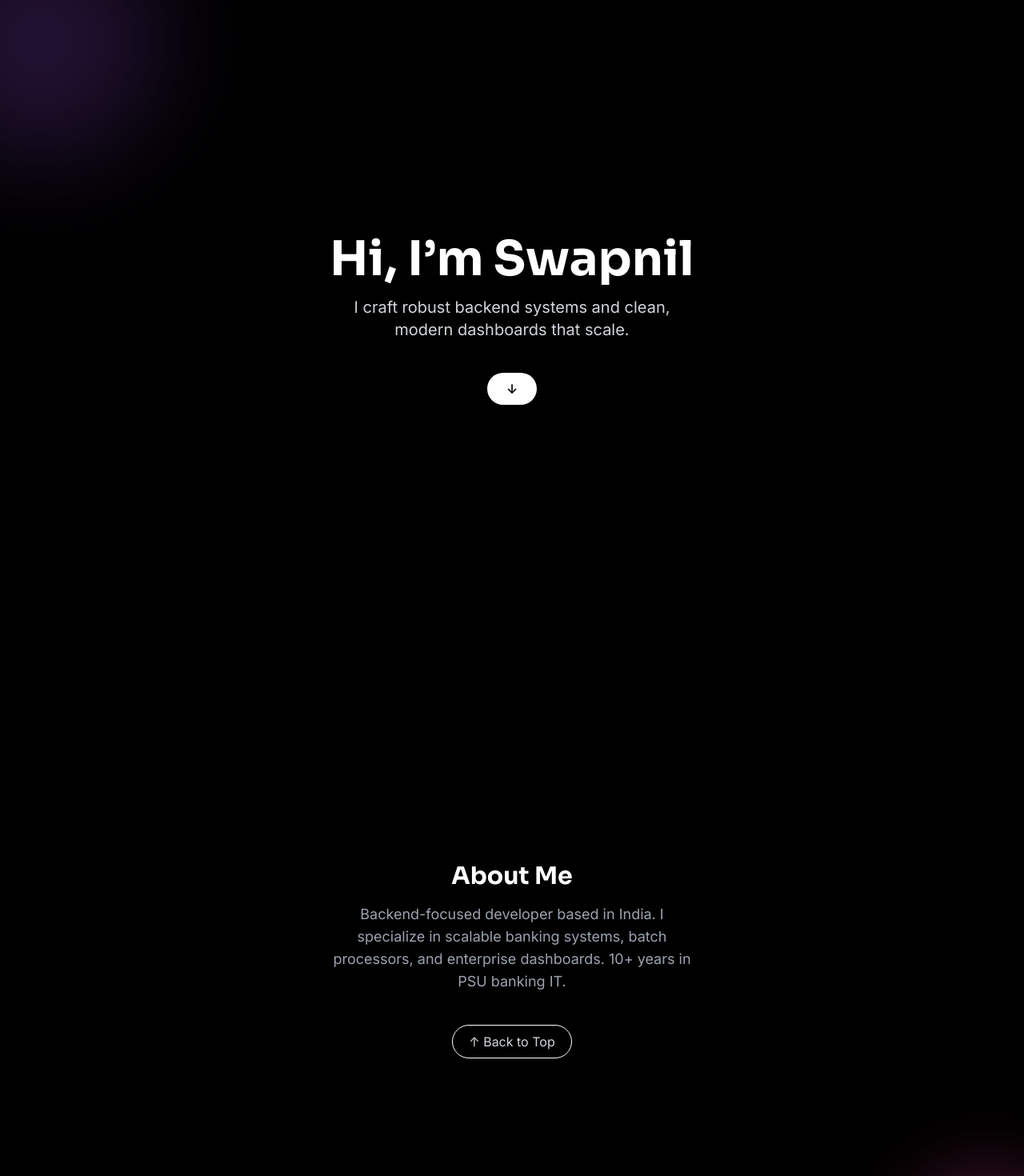
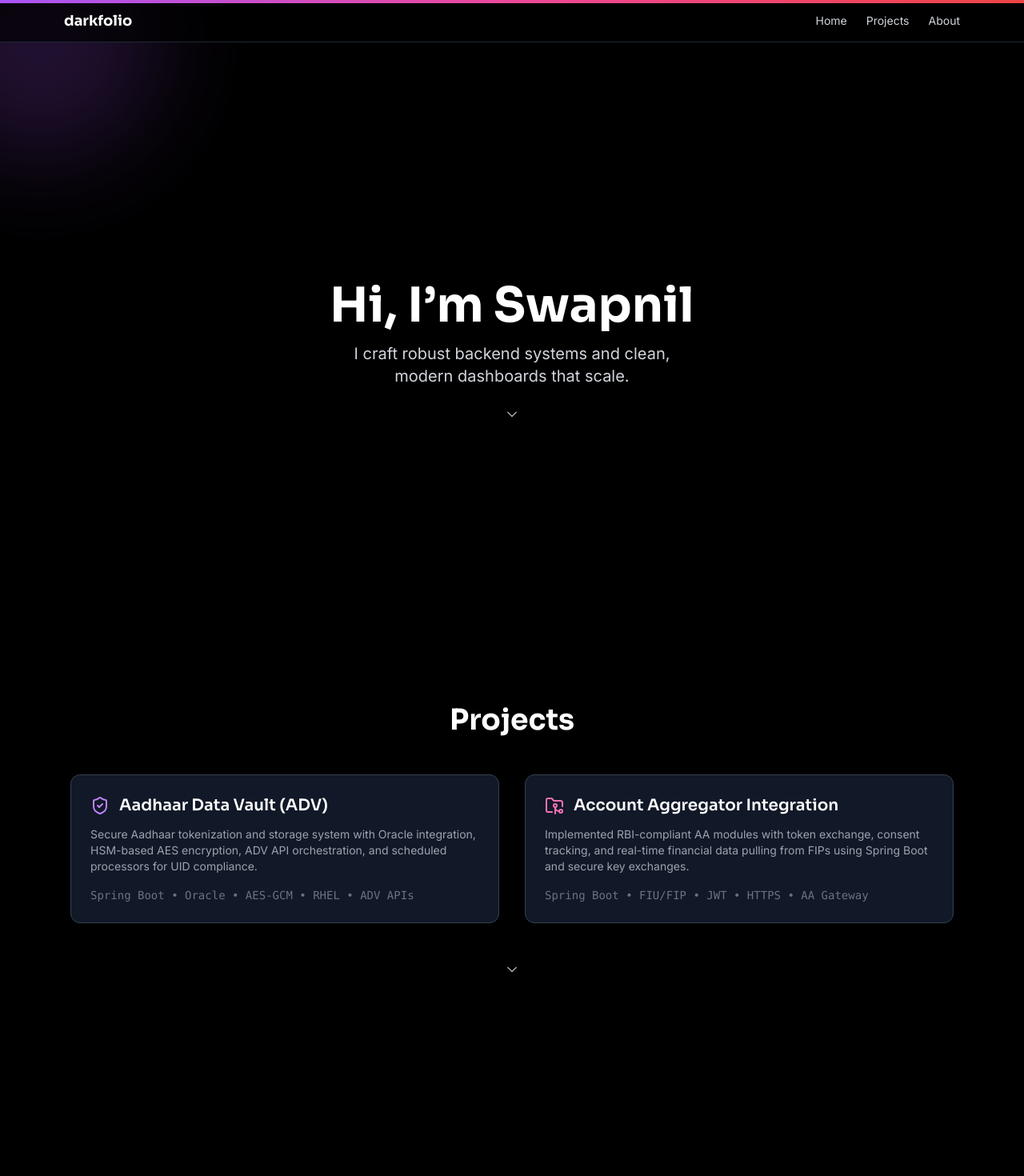
Before and after one commit to swapniljadav/darkfolio, a Next.js app: page / in a window 1280 px wide. Shown: the top 1470 px of the page at 80% size. Built offline with nearby package versions, Linux system fonts and the light colour scheme.

Commit message:
Polished hero spacing and updated scroll icons

```diff
--- a/src/app/page.tsx
+++ b/src/app/page.tsx
@@ -1,63 +1,116 @@
 'use client';
 
 import { useRef } from 'react';
+import FadeInWhenVisible from '@/components/FadeInWhenVisible';
+import Navbar from '@/components/Navbar';
+import ScrollProgress from '@/components/ScrollProgress';
+import { ShieldCheck, FolderGit2, ChevronDown } from 'lucide-react';
 import { motion } from 'framer-motion';
-import FadeInWhenVisible from '@/components/FadeInWhenVisible';
 
 export default function Home() {
-  const aboutRef = useRef<HTMLDivElement>(null);
-
-  const scrollToAbout = () => {
-    aboutRef.current?.scrollIntoView({ behavior: 'smooth' });
-  };
-
-  const scrollToTop = () => {
-    window.scrollTo({ top: 0, behavior: 'smooth' });
-  };
+  const scrollToTop = () => window.scrollTo({ top: 0, behavior: 'smooth' });
 
   return (
-    <main className="relative overflow-x-hidden bg-black text-white">
-      {/* Gradient Background Blobs */}
+    <main className="relative overflow-x-hidden bg-black text-white scroll-smooth">
+      <ScrollProgress />
+      <Navbar />
+
+      {/* Background blobs */}
       <div className="absolute top-[-100px] left-[-100px] w-[300px] h-[300px] bg-purple-500 rounded-full blur-3xl opacity-20 z-0" />
       <div className="absolute bottom-[-100px] right-[-80px] w-[250px] h-[250px] bg-pink-500 rounded-full blur-2xl opacity-20 z-0" />
 
-      {/* Content Wrapper */}
       <div className="relative z-10">
+        {/* HERO SECTION */}
+        <section id="hero" className="pt-20 h-screen w-full flex flex-col justify-center items-center text-center px-6">
+          <FadeInWhenVisible>
+            <h1 className="text-4xl sm:text-5xl md:text-6xl font-sora font-bold leading-tight">
+              Hi, I’m Swapnil
+            </h1>
+          </FadeInWhenVisible>
 
-        {/* HERO SECTION */}
-        <section className="h-screen w-full flex flex-col justify-center items-center text-center px-6">
-          <motion.h1
-            initial={{ opacity: 0, y: 40 }}
-            animate={{ opacity: 1, y: 0 }}
-            transition={{ duration: 1, ease: [0.22, 1, 0.36, 1] }}
-            className="text-4xl sm:text-5xl md:text-6xl font-sora font-bold leading-tight"
-          >
-            Hi, I’m Swapnil
-          </motion.h1>
+          <FadeInWhenVisible>
+          <p className="text-base sm:text-lg md:text-xl text-gray-300 font-inter mt-4 mb-6 max-w-md">
+              I craft robust backend systems and clean, modern dashboards that scale.
+            </p>
+          </FadeInWhenVisible>
 
-          <motion.p
-            initial={{ opacity: 0, y: 30 }}
-            animate={{ opacity: 1, y: 0 }}
-            transition={{ duration: 1, delay: 0.4, ease: [0.22, 1, 0.36, 1] }}
-            className="text-base sm:text-lg md:text-xl text-gray-300 font-inter mt-4 max-w-md"
-          >
-            I craft robust backend systems and clean, modern dashboards that scale.
-          </motion.p>
+          <FadeInWhenVisible>
+            <a
+              href="#projects"
+              className="mt-20 text-gray-400 hover:text-white transition cursor-pointer"
+              aria-label="Scroll to Projects"
+            >
+              <ChevronDown className="w-5 h-5" />
+            </a>
+          </FadeInWhenVisible>
+        </section>
 
-          <motion.button
-            initial={{ opacity: 0, y: 20 }}
-            animate={{ opacity: 1, y: 0 }}
-            transition={{ duration: 1, delay: 0.8, ease: [0.22, 1, 0.36, 1] }}
-            onClick={scrollToAbout}
-            className="mt-10 px-6 py-2 rounded-full bg-white text-black font-semibold hover:bg-gray-200 transition"
-          >
-            ↓
-          </motion.button>
+        {/* PROJECTS SECTION */}
+        <section
+          id="projects"
+          className="w-full max-w-6xl mx-auto px-6 py-20 text-center"
+        >
+          <FadeInWhenVisible>
+            <h2 className="text-3xl sm:text-4xl font-sora font-bold mb-12">
+              Projects
+            </h2>
+          </FadeInWhenVisible>
+
+          <div className="grid grid-cols-1 md:grid-cols-2 gap-8">
+            {/* ADV */}
+            <FadeInWhenVisible>
+              <motion.div
+                whileHover={{ scale: 1.03, boxShadow: '0 0 30px rgba(255,255,255,0.05)' }}
+                transition={{ type: 'spring', stiffness: 300 }}
+                className="bg-gray-900 border border-gray-700 rounded-xl p-6 text-left hover:border-white transition-all duration-300"
+              >
+                <div className="flex items-center gap-3 mb-3">
+                  <ShieldCheck className="text-purple-400 w-6 h-6" />
+                  <h3 className="text-xl font-sora font-semibold">Aadhaar Data Vault (ADV)</h3>
+                </div>
+                <p className="text-gray-400 font-inter text-sm mb-4">
+                  Secure Aadhaar tokenization and storage system with Oracle integration, HSM-based AES encryption,
+                  ADV API orchestration, and scheduled processors for UID compliance.
+                </p>
+                <p className="text-sm text-gray-500 font-mono">Spring Boot • Oracle • AES-GCM • RHEL • ADV APIs</p>
+              </motion.div>
+            </FadeInWhenVisible>
+
+            {/* Account Aggregator */}
+            <FadeInWhenVisible>
+              <motion.div
+                whileHover={{ scale: 1.03, boxShadow: '0 0 30px rgba(255,255,255,0.05)' }}
+                transition={{ type: 'spring', stiffness: 300 }}
+                className="bg-gray-900 border border-gray-700 rounded-xl p-6 text-left hover:border-white transition-all duration-300"
+              >
+                <div className="flex items-center gap-3 mb-3">
+                  <FolderGit2 className="text-pink-400 w-6 h-6" />
+                  <h3 className="text-xl font-sora font-semibold">Account Aggregator Integration</h3>
+                </div>
+                <p className="text-gray-400 font-inter text-sm mb-4">
+                  Implemented RBI-compliant AA modules with token exchange, consent tracking, and real-time financial
+                  data pulling from FIPs using Spring Boot and secure key exchanges.
+                </p>
+                <p className="text-sm text-gray-500 font-mono">Spring Boot • FIU/FIP • JWT • HTTPS • AA Gateway</p>
+              </motion.div>
+            </FadeInWhenVisible>
+          </div>
+
+          {/* ↓ Scroll to About Button */}
+          <FadeInWhenVisible>
+            <a
+              href="#about"
+              className="mt-12 inline-block text-gray-400 hover:text-white transition cursor-pointer"
+              aria-label="Scroll to About"
+            >
+              <ChevronDown className="w-5 h-5" />
+            </a>
+          </FadeInWhenVisible>
         </section>
 
         {/* ABOUT SECTION */}
         <section
-          ref={aboutRef}
+          id="about"
           className="min-h-screen flex flex-col justify-center items-center text-center px-6"
         >
           <FadeInWhenVisible>
@@ -82,7 +135,6 @@ export default function Home() {
             </button>
           </FadeInWhenVisible>
         </section>
-
       </div>
     </main>
   );
--- a/src/components/FadeInWhenVisible.tsx
+++ b/src/components/FadeInWhenVisible.tsx
@@ -1,24 +1,27 @@
 'use client';
 
 import { motion, useInView } from 'framer-motion';
-import { useRef } from 'react';
+import { useRef, useEffect, useState } from 'react';
 
 export default function FadeInWhenVisible({ children }: { children: React.ReactNode }) {
   const ref = useRef(null);
-  const isInView = useInView(ref, {
-    once: true,
-    margin: '-10% 0px',
-  });
+  const isInView = useInView(ref, { margin: '-10% 0px' });
+  const [hasEntered, setHasEntered] = useState(false);
+
+  useEffect(() => {
+    if (isInView) {
+      setHasEntered(true);
+    } else {
+      setHasEntered(false); // reset when it goes out of view
+    }
+  }, [isInView]);
 
   return (
     <motion.div
       ref={ref}
       initial={{ opacity: 0, y: 40 }}
-      animate={isInView ? { opacity: 1, y: 0 } : {}}
-      transition={{
-        duration: 1,
-        ease: [0.22, 1, 0.36, 1],
-      }}
+      animate={hasEntered ? { opacity: 1, y: 0 } : { opacity: 0, y: 40 }}
+      transition={{ duration: 0.8, ease: [0.22, 1, 0.36, 1] }}
     >
       {children}
     </motion.div>
--- /dev/null
+++ b/src/components/Navbar.tsx
@@ -0,0 +1,37 @@
+'use client';
+
+import { useEffect } from 'react';
+
+export default function Navbar() {
+  const handleSmoothScroll = (e: React.MouseEvent<HTMLAnchorElement>, sectionId: string) => {
+    e.preventDefault();
+    const target = document.getElementById(sectionId);
+
+    if (target) {
+      const yOffset = -70; // adjust if navbar overlaps
+      const y = target.getBoundingClientRect().top + window.scrollY + yOffset;
+
+      window.scrollTo({ top: y, behavior: 'smooth' });
+
+      // Optional: force re-scroll even on repeat clicks
+      setTimeout(() => {
+        if (Math.abs(window.scrollY - y) < 5) {
+          target.scrollIntoView({ behavior: 'smooth' });
+        }
+      }, 300);
+    }
+  };
+
+  return (
+    <header className="fixed top-0 left-0 w-full z-50 backdrop-blur-sm bg-black/70 border-b border-gray-800">
+      <nav className="max-w-6xl mx-auto px-4 py-3 flex justify-between items-center">
+        <div className="text-lg font-sora font-bold text-white">darkfolio</div>
+        <div className="space-x-6 text-sm font-inter text-gray-300">
+          <a href="#hero" onClick={(e) => handleSmoothScroll(e, 'hero')} className="hover:text-white transition">Home</a>
+          <a href="#projects" onClick={(e) => handleSmoothScroll(e, 'projects')} className="hover:text-white transition">Projects</a>
+          <a href="#about" onClick={(e) => handleSmoothScroll(e, 'about')} className="hover:text-white transition">About</a>
+        </div>
+      </nav>
+    </header>
+  );
+}
--- /dev/null
+++ b/src/components/ScrollProgress.tsx
@@ -0,0 +1,14 @@
+'use client';
+
+import { motion, useScroll } from 'framer-motion';
+
+export default function ScrollProgress() {
+  const { scrollYProgress } = useScroll();
+
+  return (
+    <motion.div
+      className="fixed top-0 left-0 h-1 w-full bg-gradient-to-r from-purple-500 via-pink-500 to-red-500 z-[9999] origin-left"
+      style={{ scaleX: scrollYProgress }}
+    />
+  );
+}
```
